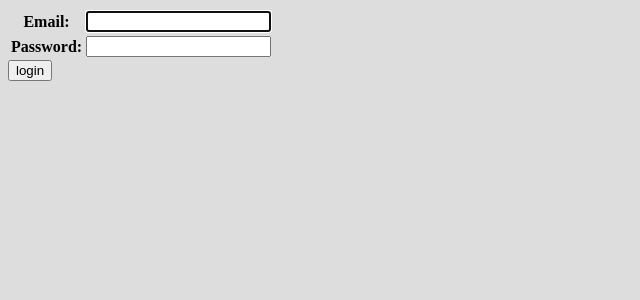
After one commit to Hipo/codebase-ultra, a Django app: page /login/ in a window 1280 px wide. The commit adds this page. Shown: the top 300 px of the page, without its empty margins (0-640 px from the left). Run offline with Django 3.2, Linux system fonts and the light colour scheme; parts of the project's set-up code (start-up, migrations or seed data) failed here and were passed over.

Commit message:
add login/logout

```diff
--- /dev/null
+++ b/ticketbase/codebase/templates/codebase/login.html
@@ -0,0 +1,27 @@
+{% extends 'codebase/base.html' %}
+
+{% block content %}
+
+{% if form.errors %}
+<p>Your email and password didn't match. Please try again.</p>
+{% endif %}
+
+{% if next %}
+    {% if user.is_authenticated %}
+    <p>Your account doesn't have access to this page. To proceed,
+    please login with an account that has access.</p>
+    {% else %}
+    <p>Please login to see this page.</p>
+    {% endif %}
+{% endif %}
+
+<form method="post" action="{% url 'login' %}">
+{% csrf_token %}
+<table>
+{{ form.as_table }}
+</table>
+
+<input type="submit" value="login">
+<input type="hidden" name="next" value="{{ next }}">
+</form>
+{% endblock %}
--- a/ticketbase/codebase/urls.py
+++ b/ticketbase/codebase/urls.py
@@ -6,4 +6,6 @@ urlpatterns = [
     path('', views.index, name='index'),
     path('search/', views.search, name='search'),
     path('ticket/<int:ticket_id>/', views.ticket, name='ticket'),
+    path('login/', views.login_view, name='login'),
+    path('logout/', views.logout_view, name='logout'),
 ]
--- a/ticketbase/codebase/views.py
+++ b/ticketbase/codebase/views.py
@@ -4,6 +4,8 @@ from django.urls import reverse
 from django.http import HttpResponse, HttpResponseRedirect, JsonResponse
 from django.core.files.images import ImageFile
 from django.db.models import Q
+from django.contrib.auth import authenticate, login, logout
+from django.contrib.auth.forms import AuthenticationForm
 
 from rest_framework.decorators import api_view
 from rest_framework.response import Response
@@ -59,3 +61,21 @@ def foo(request):
         foo = serializer.save()
         return Response(serializer.data, status=status.HTTP_200_OK)
     return Response(serializer.errors, status=status.HTTP_400_BAD_REQUEST)
+
+
+def login_view(request):
+    if request.method == 'POST':
+        form = AuthenticationForm(data=request.POST)
+        # check whether it's valid:
+        if form.is_valid():
+            user = form.get_user()
+            login(request, user)
+            return HttpResponseRedirect('/')
+    else:
+        form = AuthenticationForm()
+    return render(request, 'codebase/login.html', {'form': form})
+
+
+def logout_view(request):
+    logout(request)
+    return HttpResponseRedirect('/')
--- a/ticketbase/users/models.py
+++ b/ticketbase/users/models.py
@@ -22,8 +22,8 @@ class User(AbstractBaseUser, PermissionsMixin):
     objects = UserManager()
 
     EMAIL_FIELD = 'email'
-    USERNAME_FIELD = 'username'
-    REQUIRED_FIELDS = ['email', 'first_name']
+    USERNAME_FIELD = 'email'
+    REQUIRED_FIELDS = ['first_name']
 
     class Meta:
         verbose_name = _('User')
--- a/ticketbase/users/views.py
+++ b/ticketbase/users/views.py
@@ -1,3 +1 @@
 from django.shortcuts import render
-
-# Create your views here.
```
Also changed, not shown: ticketbase/codebase/templates/codebase/index.html (+7 -0 lines).
